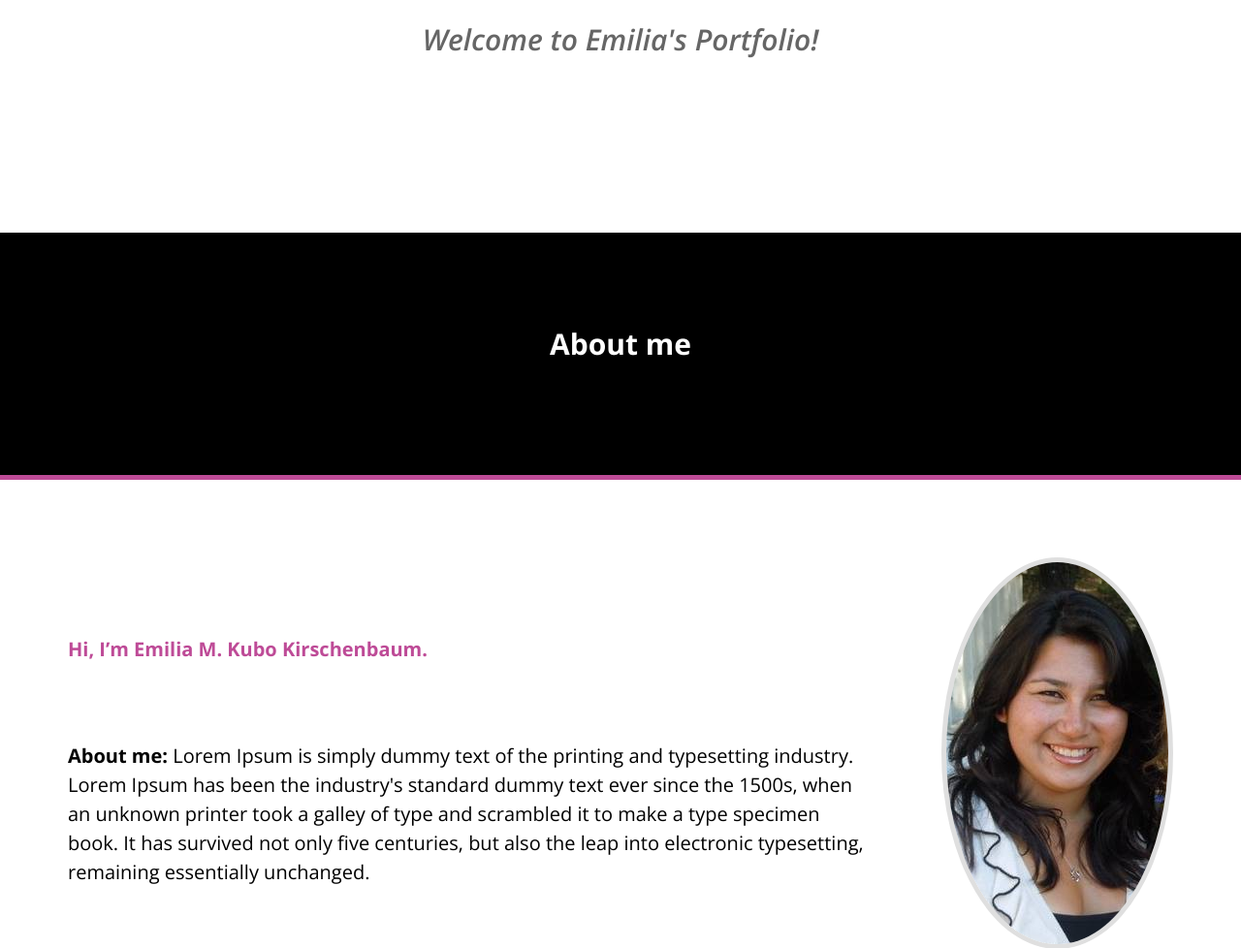
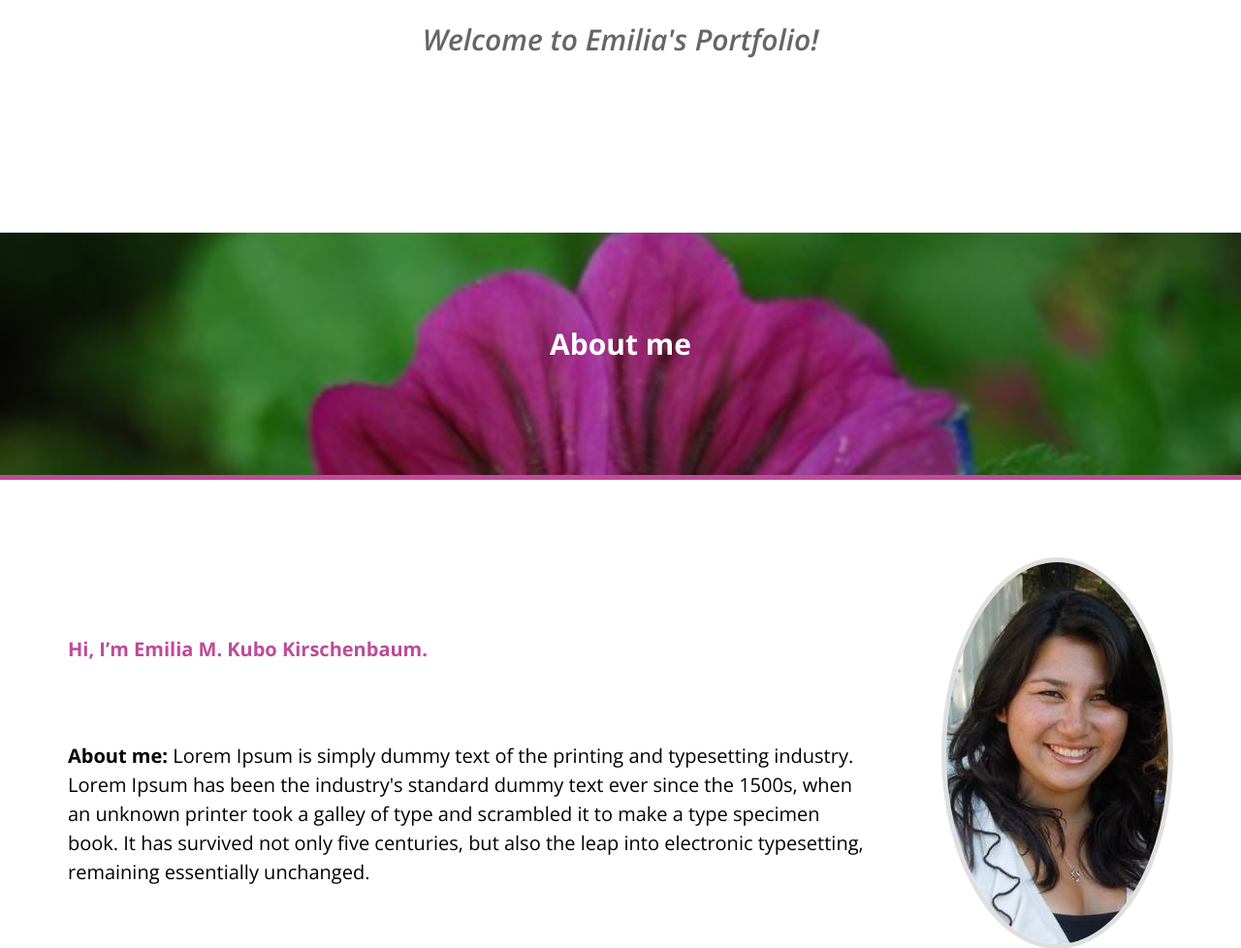
Before and after one commit to ekubokirs/work, a PHP site: page / in a window 1280 px wide. Shown: the part 374-1352 px from the top of the page at 97% size. Run offline with PHP 8.4, Linux system fonts and the light colour scheme; some libraries are stand-ins or nearby versions.

Commit message:
Attempt to get rid of parallax on image backgrounds with CSS

```diff
--- a/css/style.css
+++ b/css/style.css
@@ -283,7 +283,7 @@ a#pull {
 }
 
 /* ============== Parallax image backgounds ==================== */
-.js-background-1 {
+.about-bg {
     background-image: url('../img/about-bg.jpg');
     background-repeat: no-repeat;
     background-size: cover;
```
